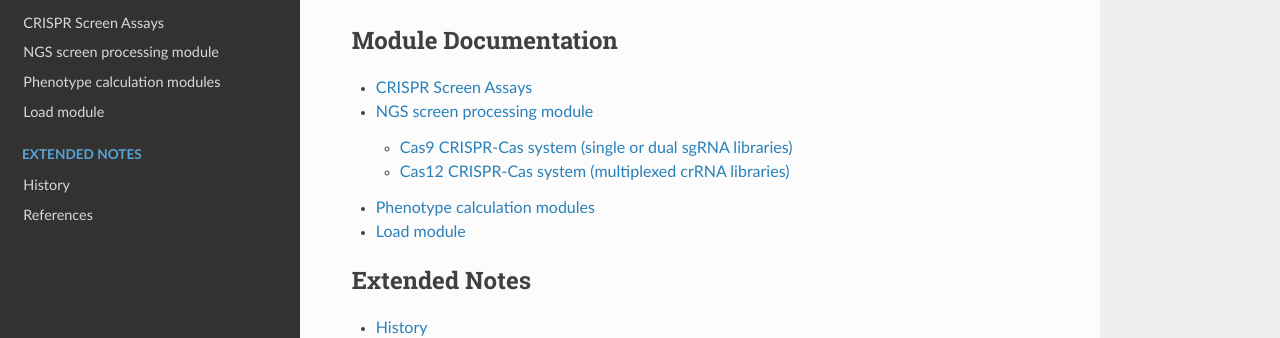
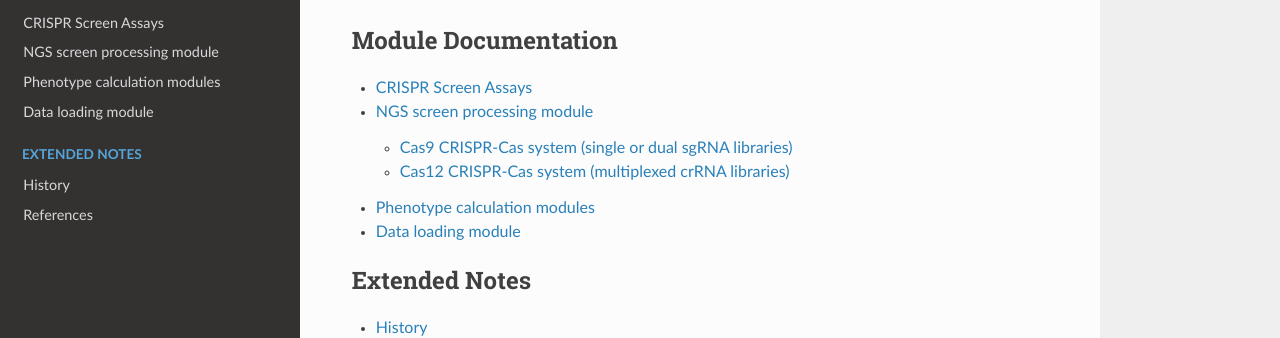
Before and after one commit to ArcInstitute/ScreenPro2, a Sphinx documentation site: the page built from docs/source/index.rst, in a window 1280 px wide and 1130 px high. Shown: the part 228-566 px from the top of the window. Built offline with Sphinx 7.4.7 and the Read the Docs theme 2.0.0, drawn with Linux system fonts in a browser that asks for light colours; pages that are not in the unit, such as notebooks, are missing from menus.

Commit message:
update docs

```diff
--- a/docs/source/load.md
+++ b/docs/source/load.md
@@ -1,7 +1,8 @@
-# Load module
+# Data loading module
 
 Set of python functions to read, write, and integrate CRISPR screening
-datasets from different platforms.
+resources (e.g. guide RNA libraries) and datasets from different platforms
+and analysis tools.
 
 ___
 
```
